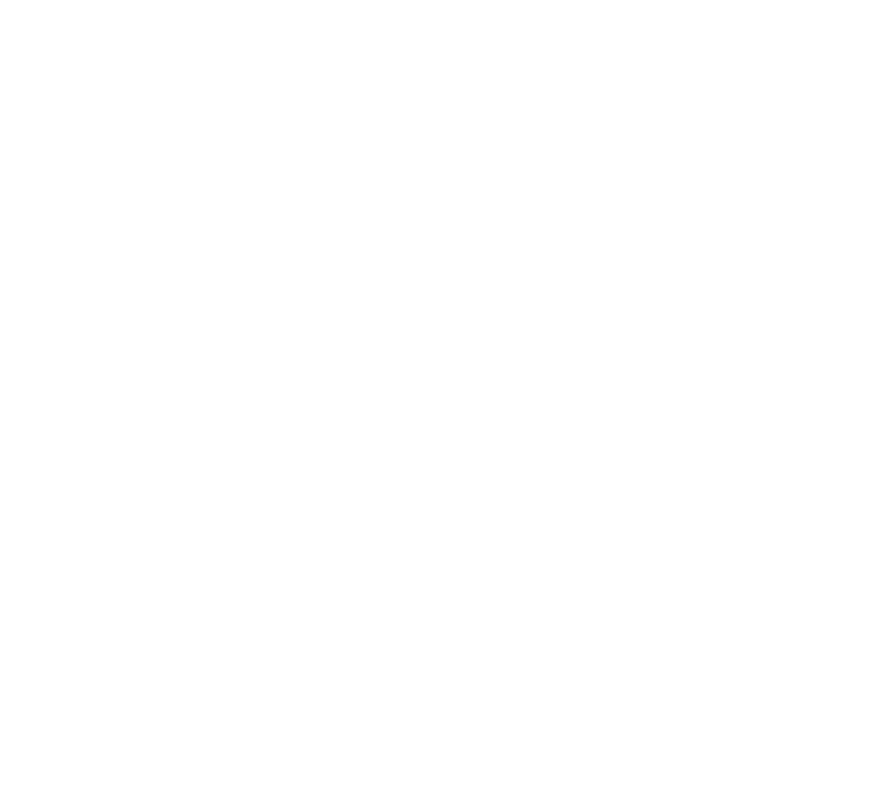
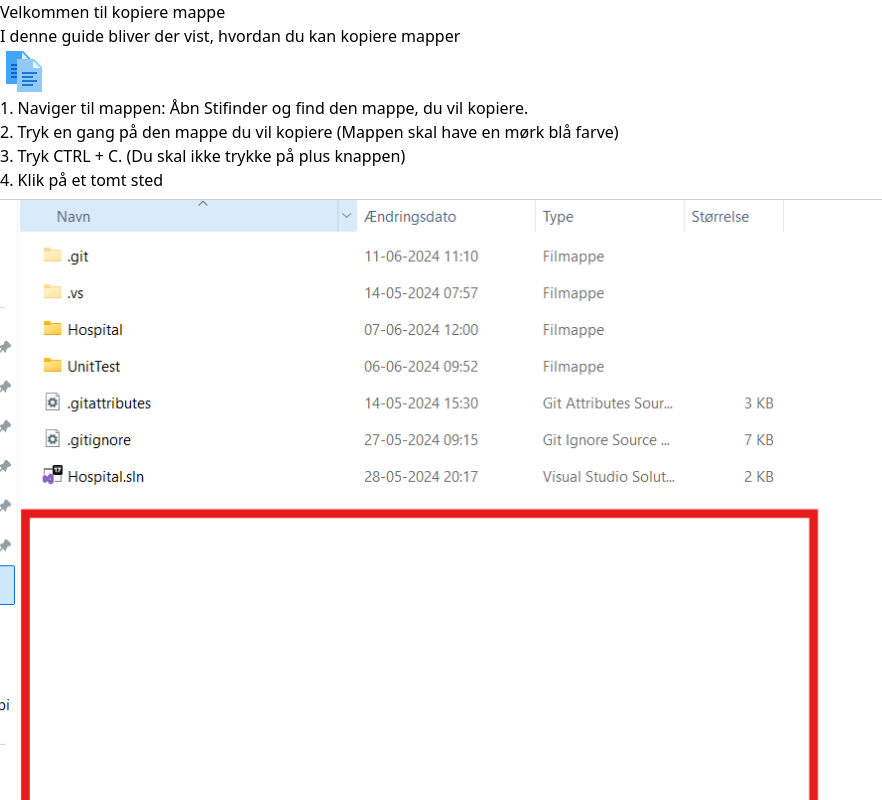
Before and after one commit to DARPZZ/Guide, a React (Vite) app in the folder guide/: page /kopiere/mappe in a window 1280 px wide. Before the commit this address had no page. Shown: the top 800 px of the page, without its empty margins (0-882 px from the left). Built offline with nearby package versions, Linux system fonts and the light colour scheme.

Commit message:
Change kopiere mappe

```diff
--- a/guide/src/components/Home.tsx
+++ b/guide/src/components/Home.tsx
@@ -103,7 +103,7 @@
               <HashLink to={"/edit/picture"}>Redigere billede</HashLink>
             </li>
             <li>
-              <HashLink to={"/kopiere mappe"}>Kopiere mappe</HashLink>
+              <HashLink to={"/kopiere/mappe"}>Kopiere mappe</HashLink>
             </li>
           </ul>
           <div className=" flex flex-col justify-center items-center">
--- a/guide/src/components/links.tsx
+++ b/guide/src/components/links.tsx
@@ -1,5 +1,4 @@
 import React from 'react';
-import { Link } from 'react-router-dom';  // Use Link for normal navigation
 import { Route, Routes } from 'react-router-dom';
 import KopiText from './individualguide/kopi';
 import Genveje from './individualguide/genveje-compos/genveje';
@@ -21,7 +20,7 @@
       <Route path="/kopibillede" element={<BilledeFraMobilTilPc />} />
       <Route path="/mappe" element={<CreateFolder />} />
       <Route path="/edit/picture" element={<EditPicture />} />
-      <Route path="/kopiere-mappe" element={<KopiereMappe />} />
+      <Route path="/kopiere/mappe" element={<KopiereMappe />} />
     </Routes>
   );
 }
```
